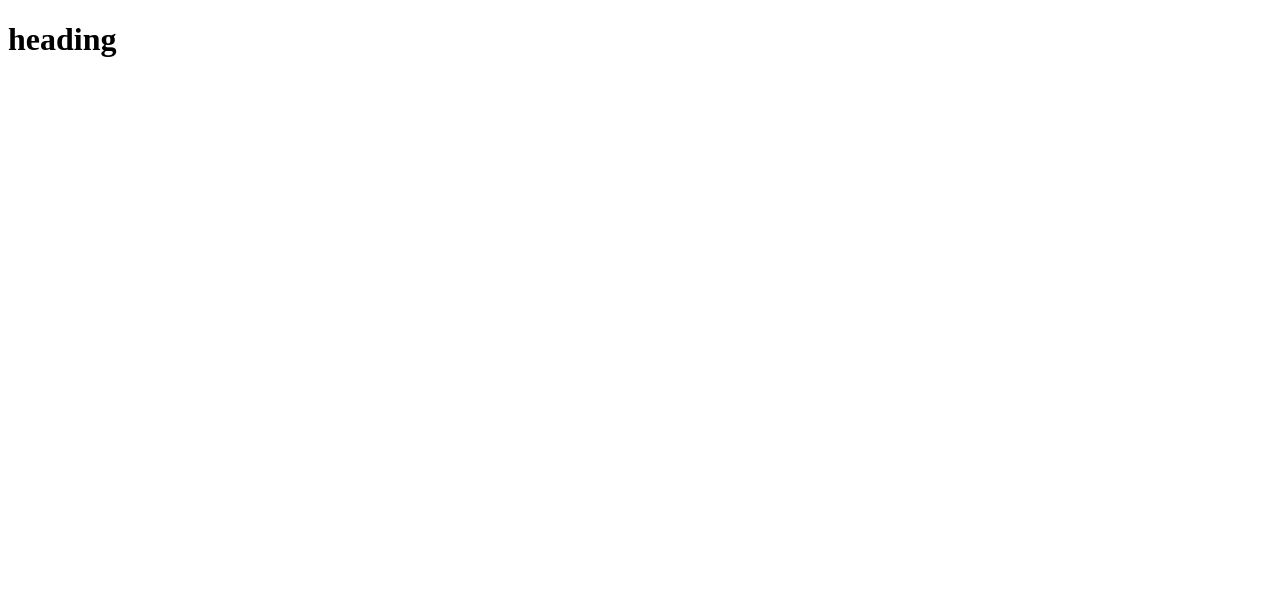
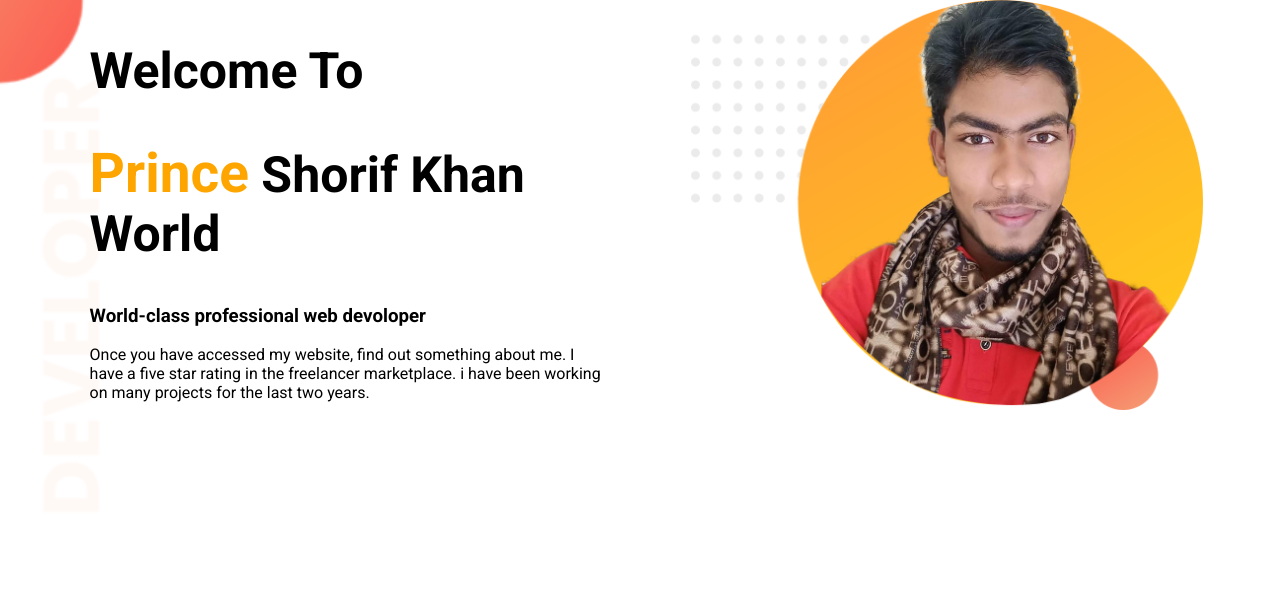
Before and after one commit to Shorif-khan/web-portfolio-, a plain HTML site: page index.html in a window 1280 px wide. Drawn offline with Linux system fonts and the light colour scheme.

Commit message:
complete top section

```diff
--- a/index.html
+++ b/index.html
@@ -4,10 +4,21 @@
     <meta charset="UTF-8">
     <meta name="viewport" content="width=device-width, initial-scale=1.0">
     <title>Web - Portfolio</title>
+    <link rel="preconnect" href="https://fonts.gstatic.com">
+    <link href="https://fonts.googleapis.com/css2?family=Roboto:wght@300;400;500;700;900&display=swap" rel="stylesheet">
     <link rel="stylesheet" href="style.css">
 </head>
 <body>
-    <h1>heading</h1>
-
+    <section class="top-bannar">
+        <div class="half-width">
+            <h1>Welcome To</h1>
+            <h1><span class="name-higlight">Prince</span> Shorif Khan World</h1>
+            <h3>World-class professional web devoloper</h3>
+            <p>Once you have accessed my website, find out something about me. I have a five star rating in the freelancer marketplace. i have been working on many projects for the last two years.</p>
+        </div>
+        <div class="half-width">
+            <img src="images/shorif.png" alt="photos">
+        </div>
+    </section>
 </body>
 </html>
--- a/style.css
+++ b/style.css
@@ -0,0 +1,29 @@
+body{
+    margin: 0;
+    padding: 0;
+    font-family: 'Roboto', sans-serif;
+}
+h1{
+    font-size: 50px;
+}
+.name-higlight{
+    color: orange;
+    font-size: 55px;
+}
+.half-width{
+    float: left;
+    width: 40%;
+    margin-left: 5%;
+    padding-left: 2%;
+}
+.half-width img{
+    width: 100%;
+}
+.top-bannar{
+    background: url("images/shorif1.png");
+    background-repeat: no-repeat;
+    background-size: cover;
+}
+section{
+    height: 600px;
+}
```
